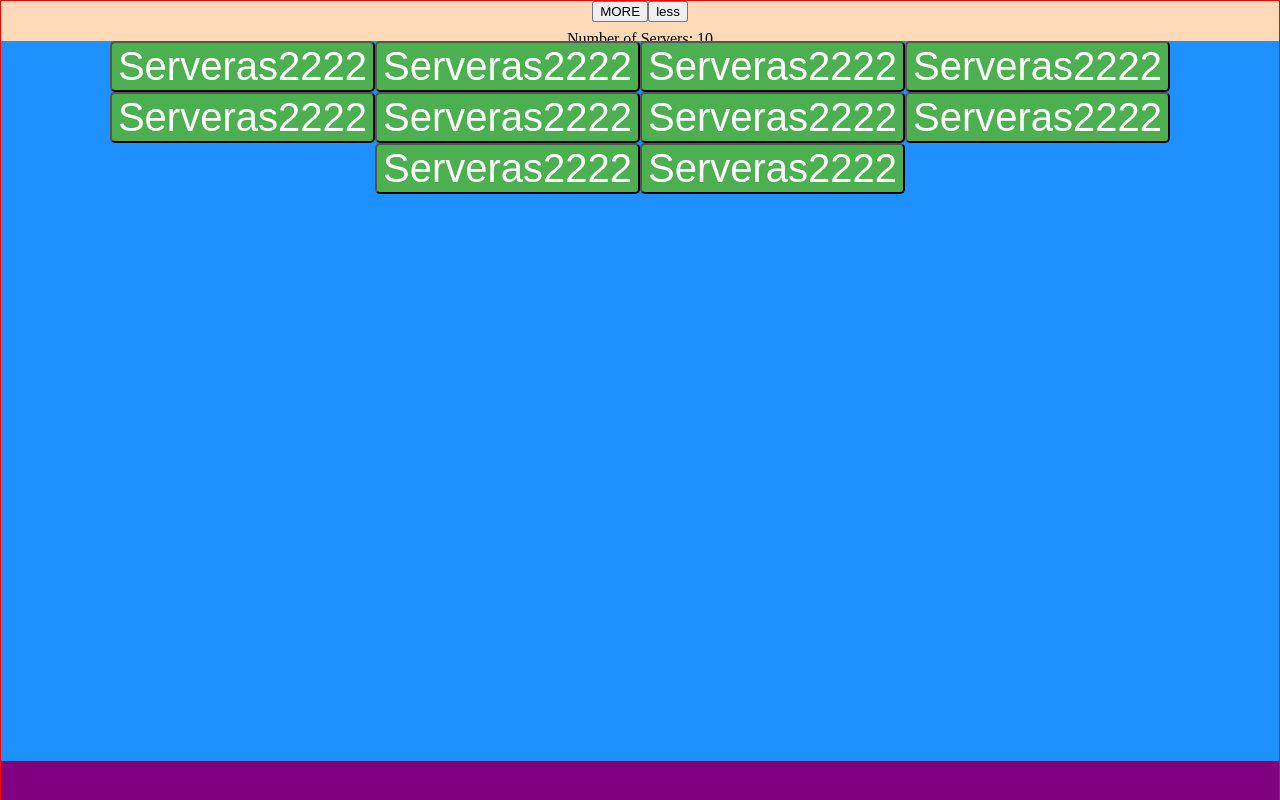
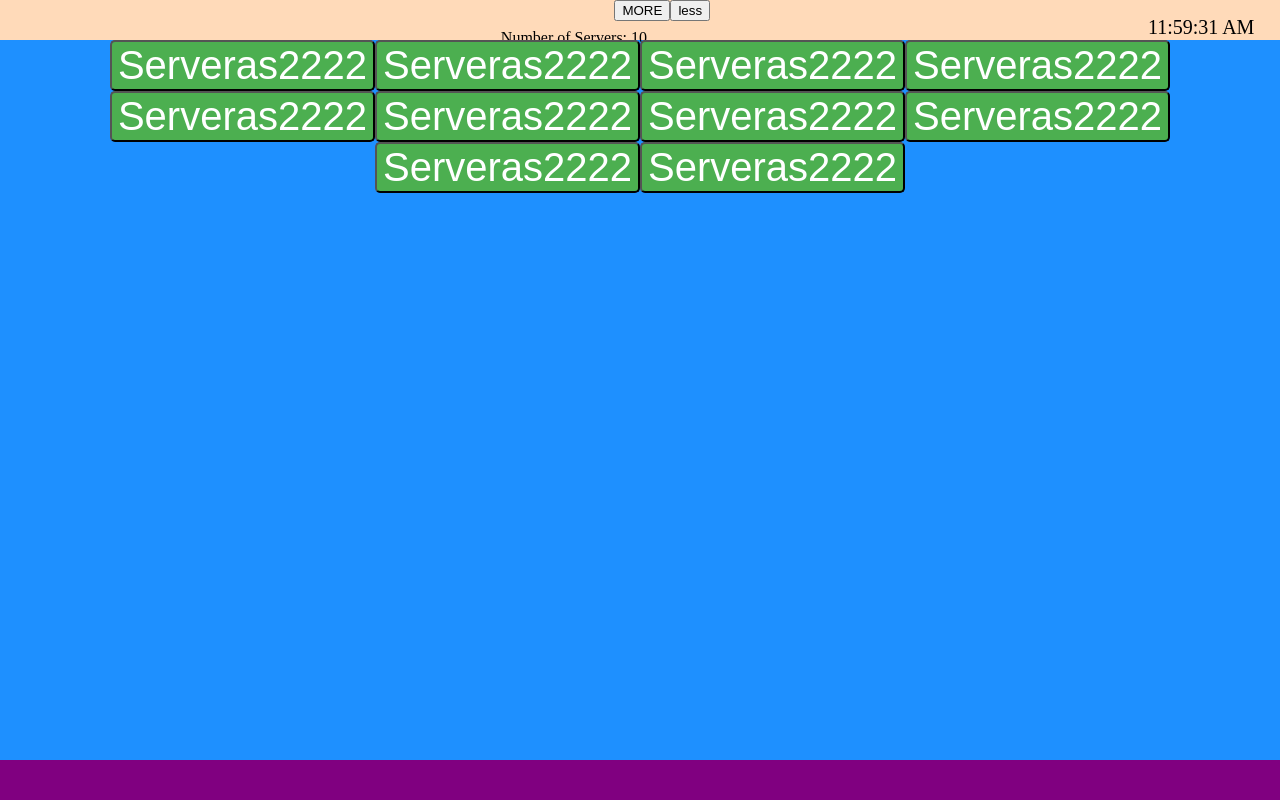
Before and after one commit to 0rf345/vue-server-monitor, a Vue app: page / in a window 1280 px wide. Built offline with nearby package versions, Linux system fonts and the light colour scheme.

Commit message:
Added a clock component and integrated it in the header

```diff
--- /dev/null
+++ b/src/components/Clock.vue
@@ -0,0 +1,29 @@
+<template>
+  <div id="Clock">
+    {{ date.toLocaleTimeString() }}
+  </div>
+</template>
+
+<script>
+export default {
+  name: 'Clock',
+  data: () => ({
+    timer: null,
+    date: new Date()
+  }),
+  methods: {
+    tick: function () {
+      this.date = new Date()
+    }
+  },
+  computed: {
+  },
+  mounted: function () {
+    this.timer = setInterval(() => this.tick(), 1000)
+  }
+}
+</script>
+
+<style>
+
+</style>
--- a/src/components/MainView.vue
+++ b/src/components/MainView.vue
@@ -1,13 +1,16 @@
 <template>
   <div id="mainView">
     <div class="header">
-      <button @click="addServers(true)">
-        MORE
-      </button>
-      <button @click="addServers(false)">
-        less
-      </button>
-      <p id="ofServers">Number of Servers: {{ count }}</p>
+      <span style="margin-left: 48vw; ">
+        <button @click="addServers(true)">
+          MORE
+        </button>
+        <button class="center" @click="addServers(false)">
+          less
+        </button>
+      </span>
+      <span class="clock"><Clock /></span>
+      <p id="ofServers" class="center">Number of Servers: {{ count }}</p>
     </div>
     <div class="mainBody">
       <ServerView :servers=servers :fontSize=fontSize />
@@ -18,11 +21,12 @@
 
 <script>
 import ServerView from './ServerView'
+import Clock from './Clock'
 
 export default {
   name: 'mainView',
   components: {
-    ServerView
+    ServerView, Clock
   },
   data: () => ({
     count: 10,
@@ -45,17 +49,22 @@ export default {
 
 #mainView {
   height: 100%;
-  border: 1px solid red;
 }
 
 .header {
   height: 5vh;
   background-color: peachpuff;
-  text-align: center;
 }
 
 #ofServers {
   margin-top: 1vh;
+}
+
+.clock {
+  float: right;
+  margin-right: 2vw;
+  margin-top: 2vh;
+  font-size: 20px;
 }
 
 .mainBody {
@@ -74,4 +83,8 @@ export default {
   background-color: purple;
 }
 
+.center {
+  text-align: center;
+}
+
 </style>
```
